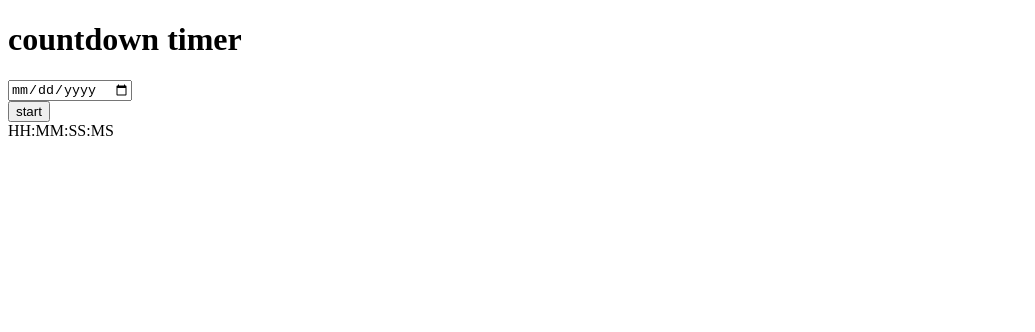
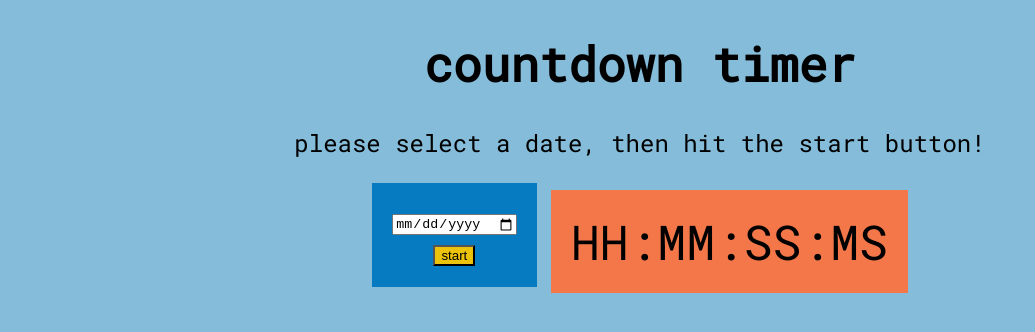
Before and after one commit to rlmead/countdown-timer, a plain HTML site: page index.html in a window 1280 px wide. Shown: the whole page, without its empty margins (0-1035 px from the left). Drawn offline with Linux system fonts and the light colour scheme.

Commit message:
initial styling

```diff
--- a/css/style.css
+++ b/css/style.css
@@ -0,0 +1,23 @@
+body {
+    text-align: center;
+    font-family: 'Roboto Mono', sans-serif;
+    font-size: 1.5em;
+    background-color: #84BCDA;
+}
+
+div {
+    background-color: #067BC2;
+    margin: auto;
+    display: inline-block;
+    padding: 20px;
+}
+
+button {
+    background-color: #ECC30B;
+}
+
+#counter {
+    background-color: #F37748;
+    font-family: 'Roboto Mono', sans-serif;
+    font-size: 2em;
+}
--- a/index.html
+++ b/index.html
@@ -13,10 +13,13 @@
 
 <body>
     <h1>countdown timer</h1>
-    <form>
-        <input type="date"></input>
-    </form>
-    <button>start</button>
+    <p>please select a date, then hit the start button!</p>
+    <div>
+        <form>
+            <input type="date"></input>
+        </form>
+        <button>start</button>
+    </div>
     <div id='counter'>HH:MM:SS:MS</div>
 </body>
 
```
